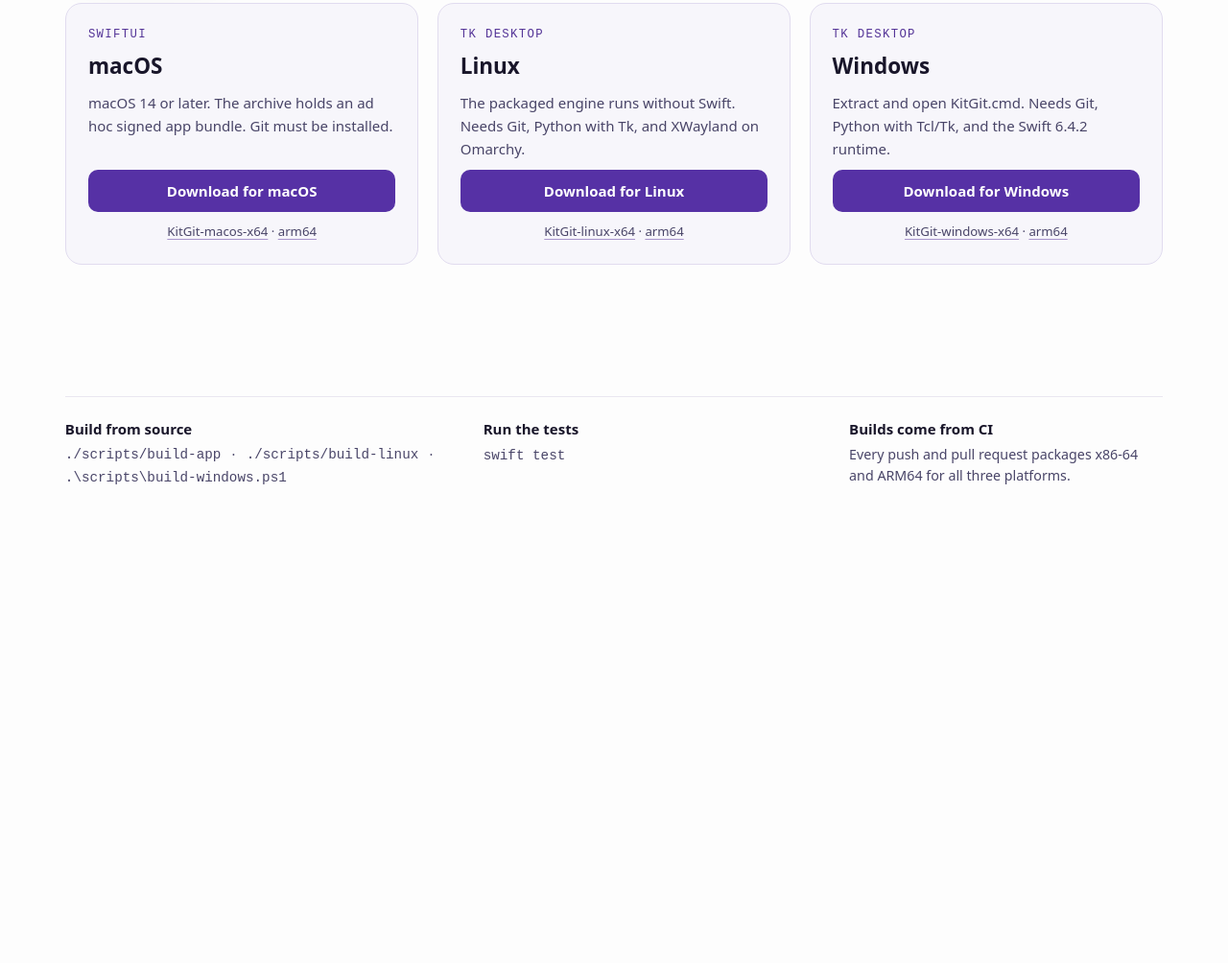
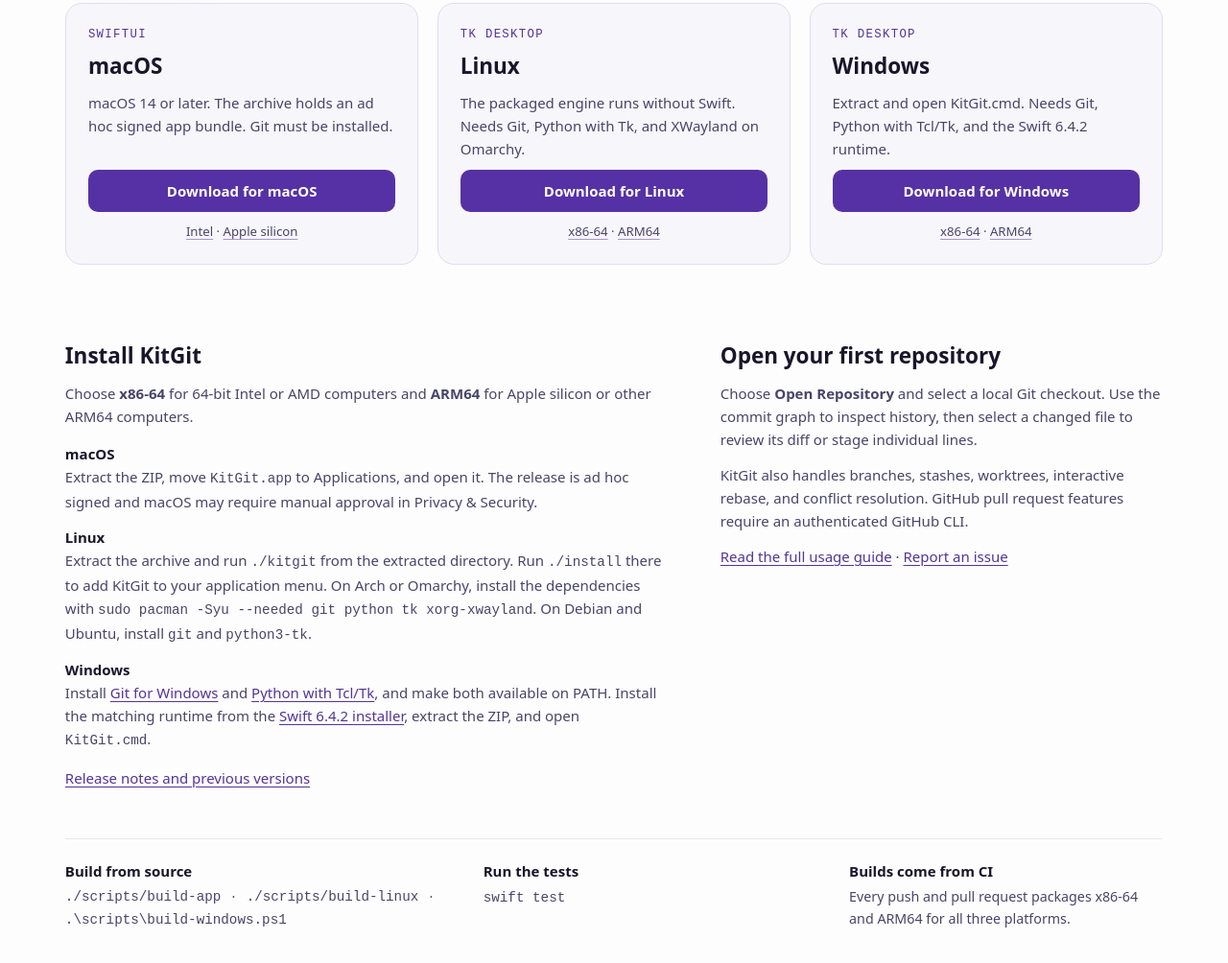
Before and after one commit to sianachi/KitGit, a plain HTML site: page docs/index.html in a window 1280 px wide. Shown: the part 342-1346 px from the top of the page at 96% size. Before the commit the page ends 903 px from the top, so only its background shows below. Drawn offline with Linux system fonts and the light colour scheme.

Commit message:
Document KitGit downloads and installation

```diff
--- a/docs/index.html
+++ b/docs/index.html
@@ -24,23 +24,44 @@
         <h2>macOS</h2>
         <p>macOS 14 or later. The archive holds an ad hoc signed app bundle. Git must be installed.</p>
         <a class="download" href="https://github.com/sianachi/KitGit/releases/latest/download/KitGit-macos-x64.zip" aria-label="Download KitGit for macOS, Intel x86-64">Download for macOS</a>
-        <p class="architectures"><a href="https://github.com/sianachi/KitGit/releases/latest/download/KitGit-macos-x64.zip" aria-label="macOS x86-64 download">KitGit-macos-x64</a> · <a href="https://github.com/sianachi/KitGit/releases/latest/download/KitGit-macos-arm64.zip" aria-label="macOS ARM64 download">arm64</a></p>
+        <p class="architectures"><a href="https://github.com/sianachi/KitGit/releases/latest/download/KitGit-macos-x64.zip" aria-label="macOS x86-64 download">Intel</a> · <a href="https://github.com/sianachi/KitGit/releases/latest/download/KitGit-macos-arm64.zip" aria-label="macOS ARM64 download">Apple silicon</a></p>
       </article>
       <article>
         <p class="toolkit">Tk Desktop</p>
         <h2>Linux</h2>
         <p>The packaged engine runs without Swift. Needs Git, Python with Tk, and XWayland on Omarchy.</p>
         <a class="download" href="https://github.com/sianachi/KitGit/releases/latest/download/KitGit-linux-x64.tar.gz" aria-label="Download KitGit for Linux, x86-64">Download for Linux</a>
-        <p class="architectures"><a href="https://github.com/sianachi/KitGit/releases/latest/download/KitGit-linux-x64.tar.gz" aria-label="Linux x86-64 download">KitGit-linux-x64</a> · <a href="https://github.com/sianachi/KitGit/releases/latest/download/KitGit-linux-arm64.tar.gz" aria-label="Linux ARM64 download">arm64</a></p>
+        <p class="architectures"><a href="https://github.com/sianachi/KitGit/releases/latest/download/KitGit-linux-x64.tar.gz" aria-label="Linux x86-64 download">x86-64</a> · <a href="https://github.com/sianachi/KitGit/releases/latest/download/KitGit-linux-arm64.tar.gz" aria-label="Linux ARM64 download">ARM64</a></p>
       </article>
       <article>
         <p class="toolkit">Tk Desktop</p>
         <h2>Windows</h2>
         <p>Extract and open KitGit.cmd. Needs Git, Python with Tcl/Tk, and the Swift 6.4.2 runtime.</p>
         <a class="download" href="https://github.com/sianachi/KitGit/releases/latest/download/KitGit-windows-x64.zip" aria-label="Download KitGit for Windows, x86-64">Download for Windows</a>
-        <p class="architectures"><a href="https://github.com/sianachi/KitGit/releases/latest/download/KitGit-windows-x64.zip" aria-label="Windows x86-64 download">KitGit-windows-x64</a> · <a href="https://github.com/sianachi/KitGit/releases/latest/download/KitGit-windows-arm64.zip" aria-label="Windows ARM64 download">arm64</a></p>
+        <p class="architectures"><a href="https://github.com/sianachi/KitGit/releases/latest/download/KitGit-windows-x64.zip" aria-label="Windows x86-64 download">x86-64</a> · <a href="https://github.com/sianachi/KitGit/releases/latest/download/KitGit-windows-arm64.zip" aria-label="Windows ARM64 download">ARM64</a></p>
       </article>
     </section>
+    <div class="guides">
+      <section aria-labelledby="install">
+        <h2 id="install">Install KitGit</h2>
+        <p>Choose <strong>x86-64</strong> for 64-bit Intel or AMD computers and <strong>ARM64</strong> for Apple silicon or other ARM64 computers.</p>
+        <dl>
+          <dt>macOS</dt>
+          <dd>Extract the ZIP, move <code>KitGit.app</code> to Applications, and open it. The release is ad hoc signed and macOS may require manual approval in Privacy &amp; Security.</dd>
+          <dt>Linux</dt>
+          <dd>Extract the archive and run <code>./kitgit</code> from the extracted directory. Run <code>./install</code> there to add KitGit to your application menu. On Arch or Omarchy, install the dependencies with <code>sudo pacman -Syu --needed git python tk xorg-xwayland</code>. On Debian and Ubuntu, install <code>git</code> and <code>python3-tk</code>.</dd>
+          <dt>Windows</dt>
+          <dd>Install <a href="https://gitforwindows.org/">Git for Windows</a> and <a href="https://www.python.org/downloads/windows/">Python with Tcl/Tk</a>, and make both available on PATH. Install the matching runtime from the <a href="https://www.swift.org/install/windows/">Swift 6.4.2 installer</a>, extract the ZIP, and open <code>KitGit.cmd</code>.</dd>
+        </dl>
+        <p><a href="https://github.com/sianachi/KitGit/releases">Release notes and previous versions</a></p>
+      </section>
+      <section aria-labelledby="quick-start">
+        <h2 id="quick-start">Open your first repository</h2>
+        <p>Choose <strong>Open Repository</strong> and select a local Git checkout. Use the commit graph to inspect history, then select a changed file to review its diff or stage individual lines.</p>
+        <p>KitGit also handles branches, stashes, worktrees, interactive rebase, and conflict resolution. GitHub pull request features require an authenticated GitHub CLI.</p>
+        <p><a href="https://github.com/sianachi/KitGit#readme">Read the full usage guide</a> · <a href="https://github.com/sianachi/KitGit/issues">Report an issue</a></p>
+      </section>
+    </div>
   </main>
   <footer>
     <section>
--- a/docs/style.css
+++ b/docs/style.css
@@ -78,7 +78,19 @@ footer {
   padding-top: 1.4rem;
   border-top: 1px solid #eae7f0;
 }
-main { margin-bottom: clamp(3rem, 10.7vw, 10rem); }
+main { margin-bottom: clamp(2rem, 4vw, 4rem); }
+.guides {
+  display: grid;
+  grid-template-columns: 1.35fr 1fr;
+  gap: clamp(1.5rem, 5vw, 4rem);
+  margin-top: clamp(2.5rem, 6vw, 5.5rem);
+}
+.guides h2 { font-size: 1.5rem; margin-bottom: 0.65rem; }
+.guides p, .guides dd { color: var(--muted); }
+.guides p + p, .guides dt:not(:first-child) { margin-top: 0.85rem; }
+.guides dt { font-weight: 700; }
+.guides dd { margin: 0; }
+.guides a { color: var(--link); }
 footer h2 { font-size: 1rem; margin-bottom: 0.25rem; }
 footer p { color: var(--muted); font-size: 0.95rem; }
 .commands { display: flex; flex-wrap: wrap; gap: 0.1rem 0.75rem; }
@@ -86,5 +98,5 @@ code { font: 0.95rem/1.6 ui-monospace, monospace; overflow-wrap: anywhere; }
 
 @media (max-width: 780px) {
   .downloads { grid-template-columns: 1fr; }
-  footer { grid-template-columns: 1fr; }
+  .guides, footer { grid-template-columns: 1fr; }
 }
```
Also changed, not shown: 1 other file.
